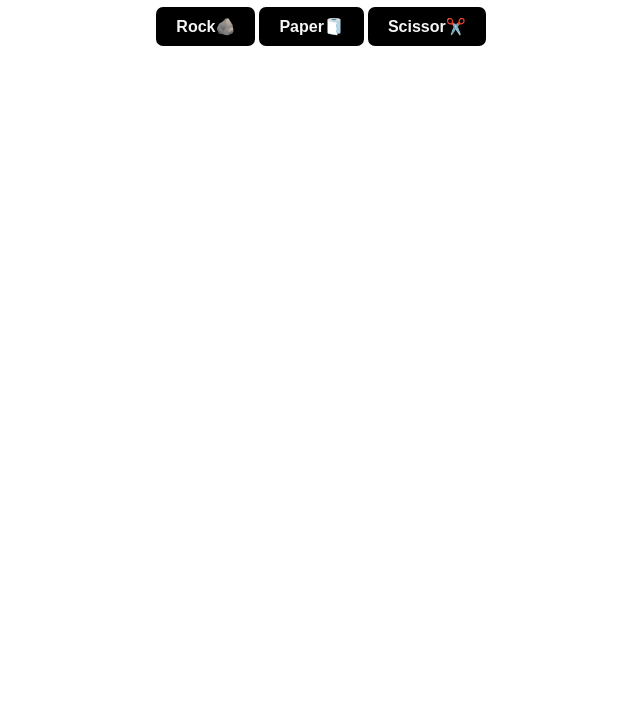
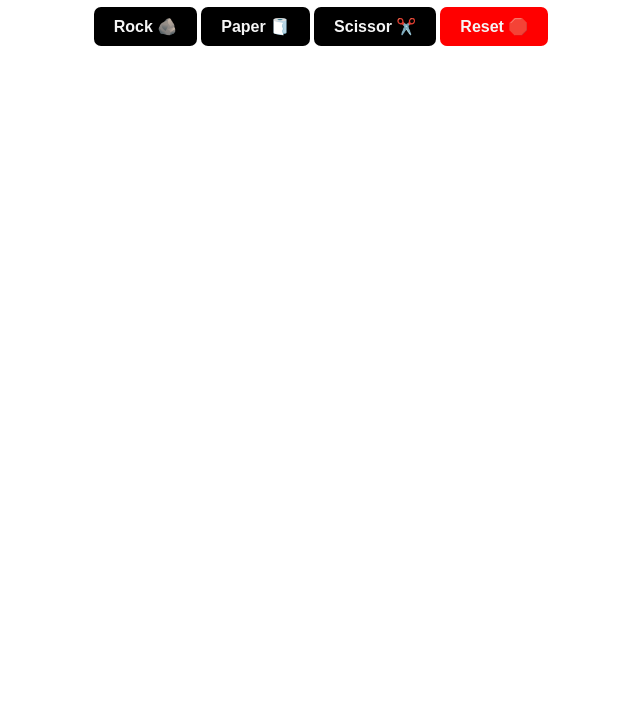
Before and after one commit to ritikjha5700/Javascript-Projects, a plain HTML site: page RockPaperScissor/RockPaperScissor_storingScore.html in a window 1280 px wide. Shown: the part 73-800 px from the top of the page, without its empty margins (319-959 px from the left). Drawn offline with Linux system fonts and the light colour scheme.

Commit message:
added reset button

```diff
--- a/RockPaperScissor/RockPaperScissor_storingScore.html
+++ b/RockPaperScissor/RockPaperScissor_storingScore.html
@@ -12,7 +12,7 @@
     matchResult = getResult('Rock🪨', compChose);
     showResult('Rock🪨', compChose, matchResult);
     ">
-      Rock🪨
+      Rock 🪨
     </button>
 
     <button
@@ -21,7 +21,7 @@
     matchResult = getResult('Paper🧻', compChose);
     showResult('Paper🧻', compChose, matchResult);
     ">
-      Paper🧻
+      Paper 🧻
     </button>
 
     <button
@@ -30,21 +30,35 @@
     matchResult = getResult('Scissor✂️', compChose);
     showResult('Scissor✂️', compChose, matchResult);
     ">
-      Scissor✂️
+      Scissor ✂️
+    </button>
+
+    <button
+      id="reset"
+      onclick="localStorage.clear()
+    resetScore();
+    ">
+      Reset 🛑
     </button>
 
     <script>
       let scoreStr = localStorage.getItem("Score"); // taking out data from localStorage
-      let score = JSON.parse(scoreStr) || {
+      let score;
+      resetScore(scoreStr);
+
+      function resetScore(scoreStr) {
+        score = scoreStr
+          ? JSON.parse(scoreStr)
+          : {
               // if localStorage has no data then we it will set all to 0
               win: 0,
               lost: 0,
               tie: 0,
             };
-
         score.displayResult = function () {
           return `User won: ${score.win}\nUser lost: ${score.lost}\nTie: ${score.tie}`;
         };
+      }
 
       function getCompChoise() {
         let compChoice = Math.random() * 3;
--- a/RockPaperScissor/style.css
+++ b/RockPaperScissor/style.css
@@ -13,3 +13,6 @@ button {
     border-radius: 7px;
     border: none;
 }
+#reset {
+    background-color: red;
+}
```
Lines whose indentation alone changed are shown as unchanged.
